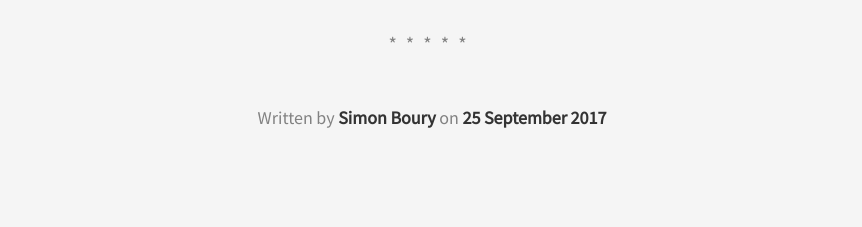
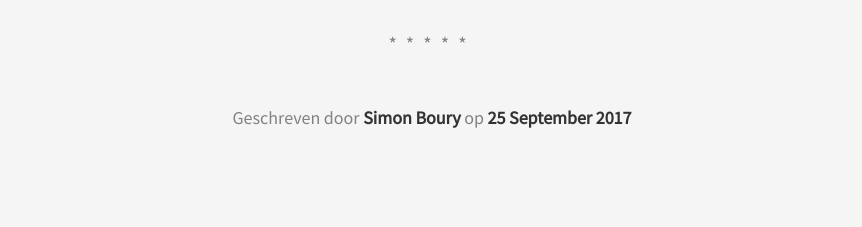
Before and after one commit to SimonBoury/microbos, a Jekyll site: the page built from _posts/2015-09-20-Paarden-&-kastanjes.md, in a window 1280 px wide. Shown: the part 1839-2066 px from the top of the page, without its empty margins (208-1070 px from the left). Built offline with Jekyll 4.4.1, drawn with Linux system fonts in a browser that asks for light colours.

Commit message:
Update about.html

```diff
--- a/_includes/post/about.html
+++ b/_includes/post/about.html
@@ -1,7 +1,7 @@
 <div class="about">
     <div class="about__devider">*****</div>
     <div class="about__text">
-        Written by <strong> {% if page.author.fullname %} {{ page.author.fullname }} {% else %} {{ site.author.fullname }} {% endif %}</strong>
-        on <strong>{{ page.date | date: "%d %B %Y" }}</strong>
+        Geschreven door <strong> {% if page.author.fullname %} {{ page.author.fullname }} {% else %} {{ site.author.fullname }} {% endif %}</strong>
+        op <strong>{{ page.date | date: "%d %B %Y" }}</strong>
     </div>
 </div>
```
